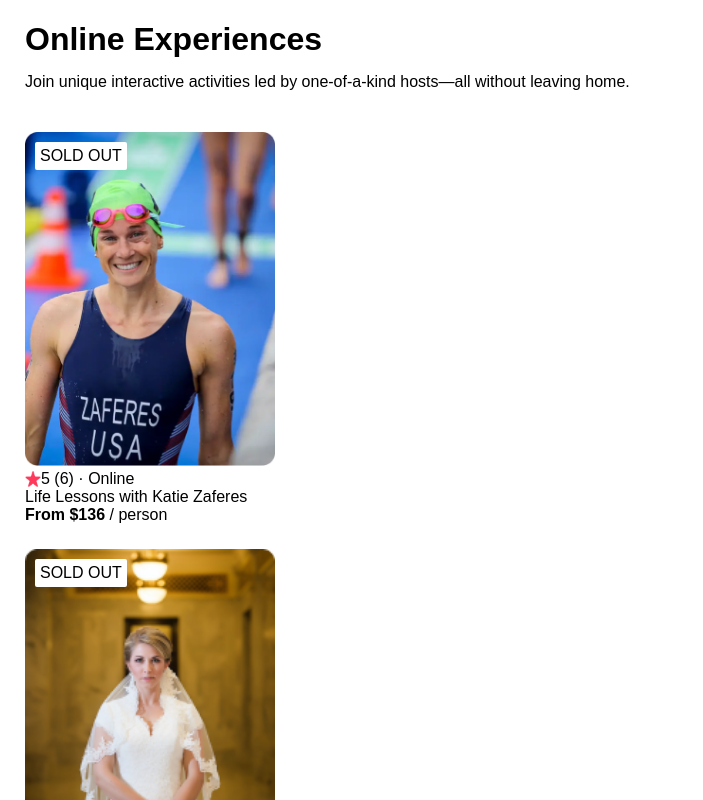
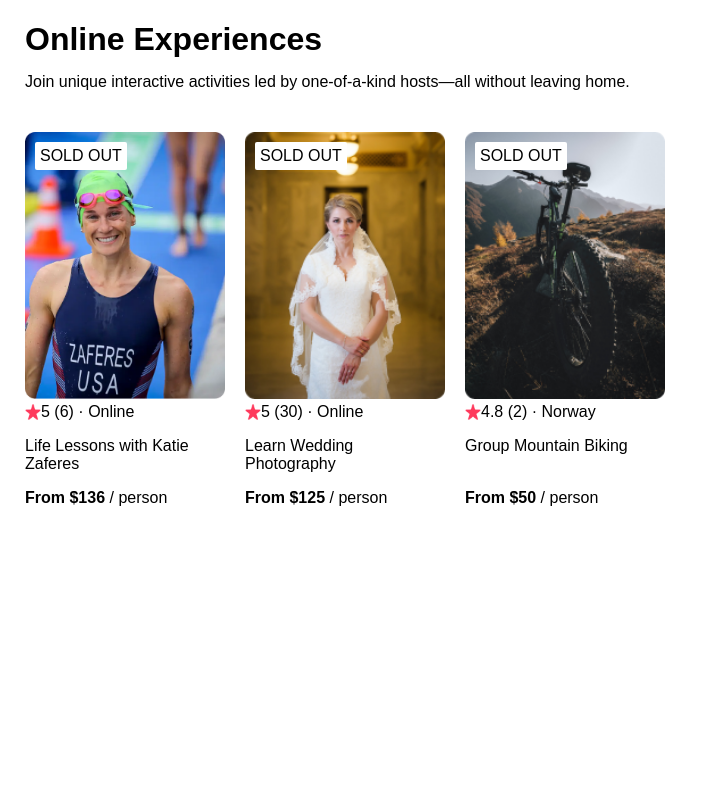
Before and after one commit to KaRob121/airbnb-experiences-clone, a React (Create React App) app: page / in a window 1280 px wide. Shown: the part 580-1380 px from the top of the page, without its empty margins (0-703 px from the left). After the commit the page ends 1103 px from the top, so only its background shows below. Built offline with nearby package versions, Linux system fonts and the light colour scheme; the HTML template or start-up script is replaced by a standard one.

Commit message:
Styled card-list section of the page

```diff
--- a/src/App.css
+++ b/src/App.css
@@ -30,14 +30,20 @@
   margin-left: 25px;
 }
 
-.card {
+.card-list {
   margin-top: 25px;
   margin-left: 25px;
-  width: 250px;
+  display: flex;
+  flex-wrap: nowrap;
+  overflow-x: auto;
+  gap: 20px;
 }
 
-.card > p {
-  margin: 0 auto;
+.card {
+  width: 200px;
+  display: flex;
+  flex: 0 0 auto;
+  flex-direction: column;
 }
 
 .card--image {
@@ -72,3 +78,12 @@
   width: 16px;
   height: 16px;
 }
+
+.card--title {
+  overflow: hidden;
+  text-overflow: ellipsis;
+}
+
+.card--price {
+  margin-top: auto;
+}
--- a/src/App.js
+++ b/src/App.js
@@ -21,7 +21,10 @@ function App() {
     <div className="App">
       <Navbar />
       <Hero />
-      {cards}
+      <section className="card-list">
+        {cards}
+      </section>
+
     </div>
   );
 }
--- a/src/components/Card.js
+++ b/src/components/Card.js
@@ -11,8 +11,8 @@ function Card(props) {
         <img className="card--star" src={star} />
         <p>{props.rating} ({props.reviewCount}) · {props.country}</p>
       </div>
-      <p>{props.title}</p>
-      <p><strong>From ${props.price}</strong> / person</p>
+      <p className="card--title">{props.title}</p>
+      <p className="card--price"><strong>From ${props.price}</strong> / person</p>
     </div>
   )
 }
--- a/src/data.js
+++ b/src/data.js
@@ -37,5 +37,5 @@ export default [
         },
         location: "Norway",
         openSpots: 3,
-    }
+    },
 ]
```
